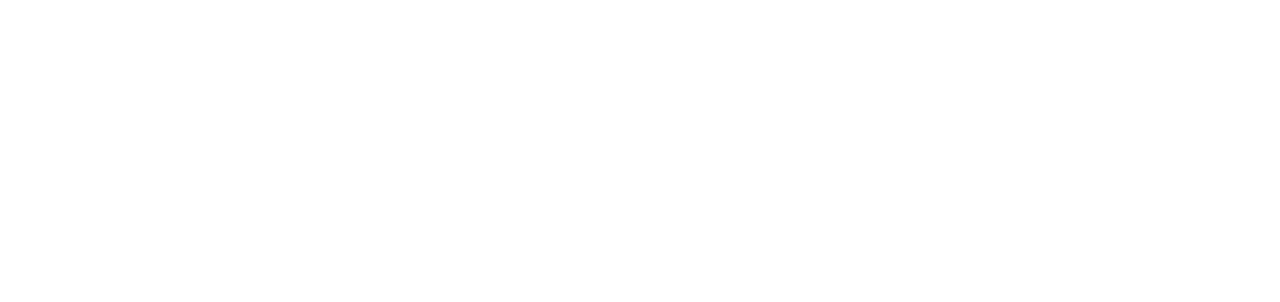
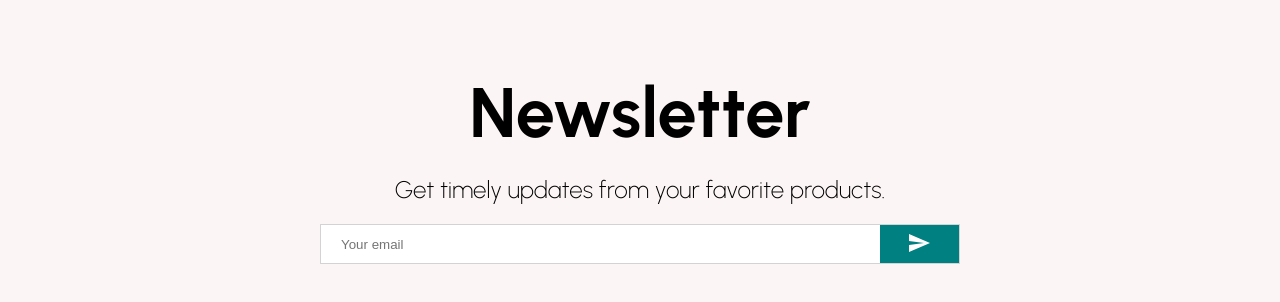
Before and after one commit to Roberto-1998/react-ecommerce, a React (Create React App) app: page / in a window 1280 px wide. Shown: the part 2372-2674 px from the top of the page. Before the commit the page ends 2276 px from the top, so only its background shows below. Built offline with nearby package versions, Linux system fonts and the light colour scheme.

Commit message:
[add] Newsletter component ready!

```diff
--- /dev/null
+++ b/src/components/Newsletter.jsx
@@ -0,0 +1,62 @@
+import { Send } from "@material-ui/icons";
+import React from "react";
+import styled from "styled-components";
+
+const Container = styled.div`
+  height: 60vh;
+  background-color: #fcf5f5;
+  display: flex;
+  align-items: center;
+  justify-content: center;
+  flex-direction: column;
+`;
+
+const Title = styled.h1`
+  font-size: 70px;
+  margin-bottom: 20px;
+`;
+
+const Desc = styled.div`
+  font-size: 24px;
+  font-weight: 200;
+  margin-bottom: 20px;
+`;
+
+const InputContainer = styled.div`
+  width: 50%;
+  height: 40px;
+  background-color: white;
+  display: flex;
+  justify-content: space-between;
+  border: 1px solid lightgray;
+`;
+
+const Input = styled.input`
+  border: none;
+  flex: 8;
+  padding-left: 20px;
+`;
+
+const Button = styled.button`
+  flex: 1;
+  border: none;
+  background-color: teal;
+  color: white;
+`;
+
+const Newsletter = () => {
+  return (
+    <Container>
+      <Title>Newsletter</Title>
+      <Desc>Get timely updates from your favorite products.</Desc>
+      <InputContainer>
+        <Input placeholder="Your email" />
+        <Button>
+          <Send />
+        </Button>
+      </InputContainer>
+    </Container>
+  );
+};
+
+export default Newsletter;
--- a/src/pages/Home.jsx
+++ b/src/pages/Home.jsx
@@ -4,6 +4,7 @@
 import Slider from "../components/Slider";
 import Categories from "../components/Categories";
 import Products from "../components/Products";
+import Newsletter from "../components/Newsletter";
 
 const Home = () => {
   return (
@@ -13,6 +14,7 @@
       <Slider />
       <Categories />
       <Products />
+      <Newsletter />
     </div>
   );
 };
```
